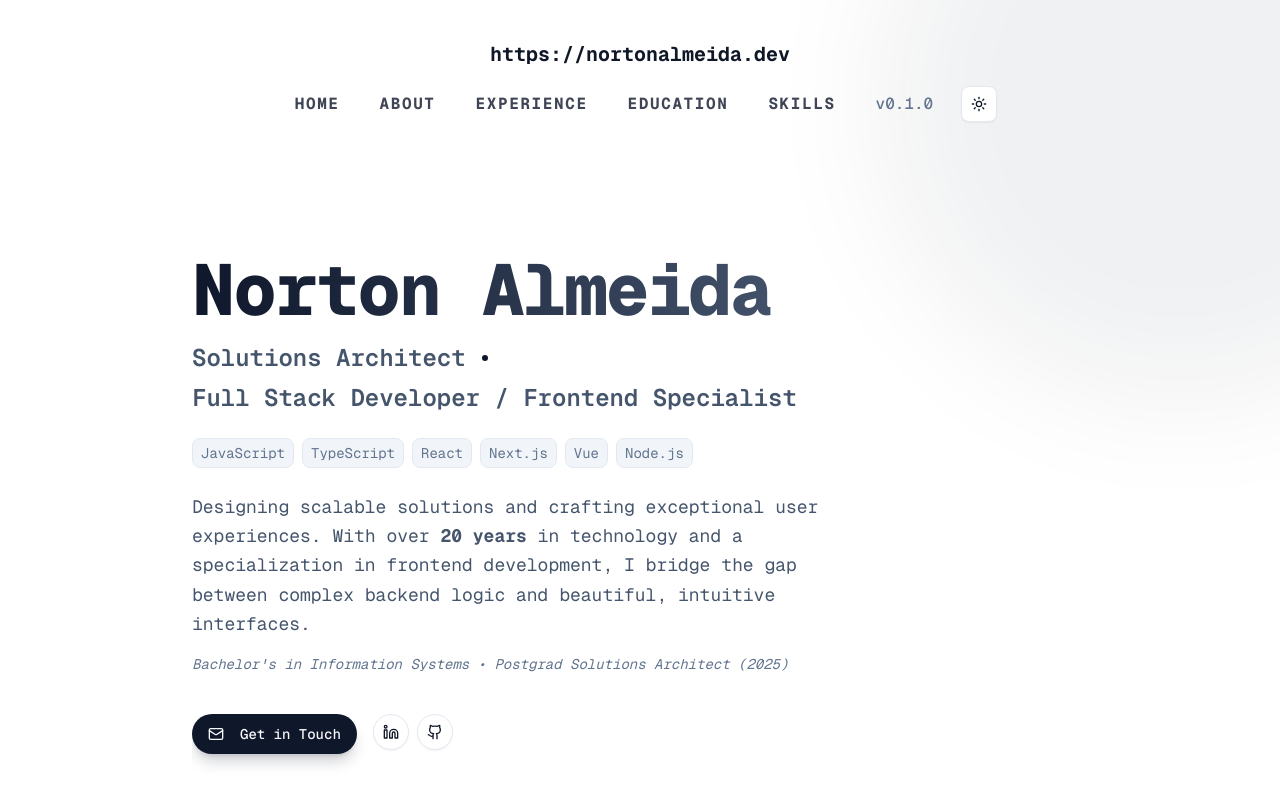
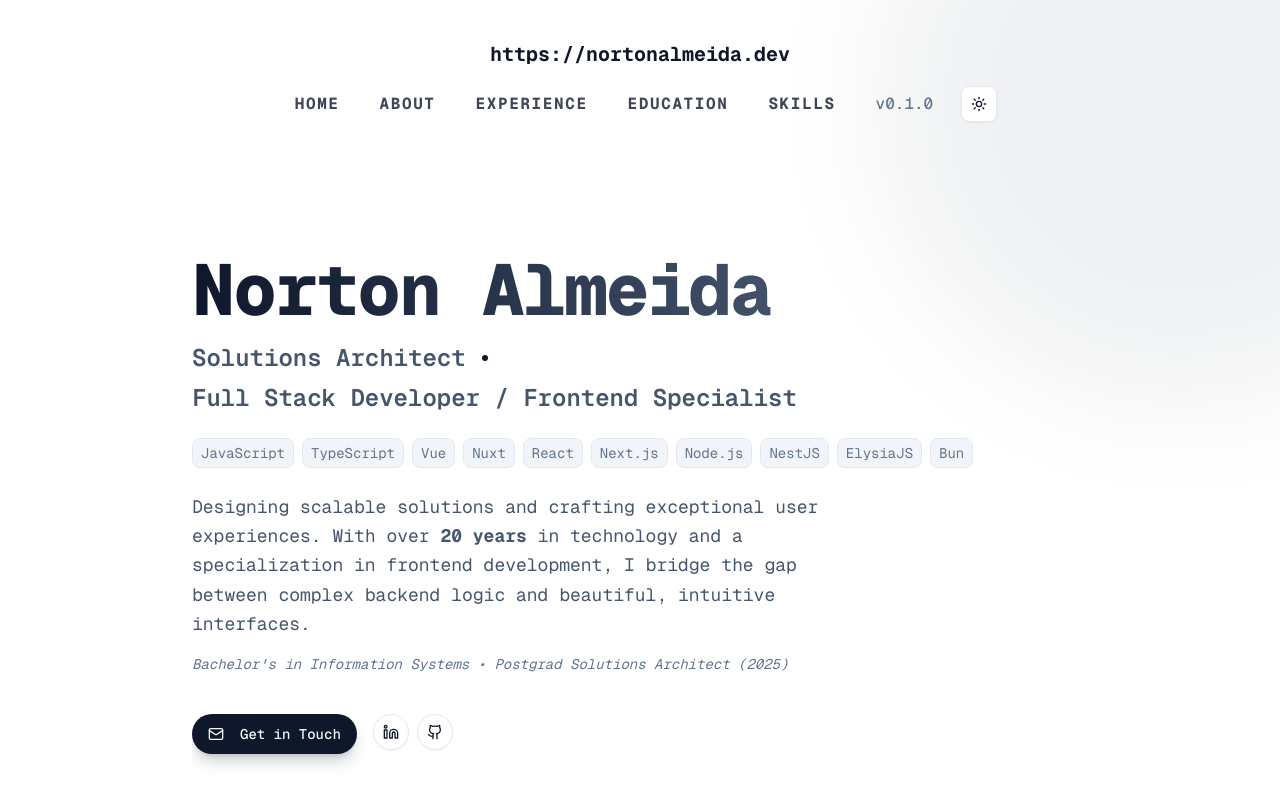
Before and after one commit to nortonx/nortonalmeida.dev, a Next.js app: page / in a window 1280 px wide. Shown: the top 800 px of the page. Built offline with nearby package versions, Linux system fonts and the light colour scheme.

Commit message:
feat: update technology list in Hero component and snapshot to include new frameworks

```diff
--- a/src/components/custom/Hero.tsx
+++ b/src/components/custom/Hero.tsx
@@ -48,10 +48,14 @@ export default function Hero() {
 					{[
 						"JavaScript",
 						"TypeScript",
+						"Vue",
+						"Nuxt",
 						"React",
 						"Next.js",
-						"Vue",
 						"Node.js",
+						"NestJS",
+						"ElysiaJS",
+						"Bun",
 					].map((tech) => (
 						<span
 							key={tech}
```
Also changed, not shown: 1 other file (tests, documents, lock files or other folders).
